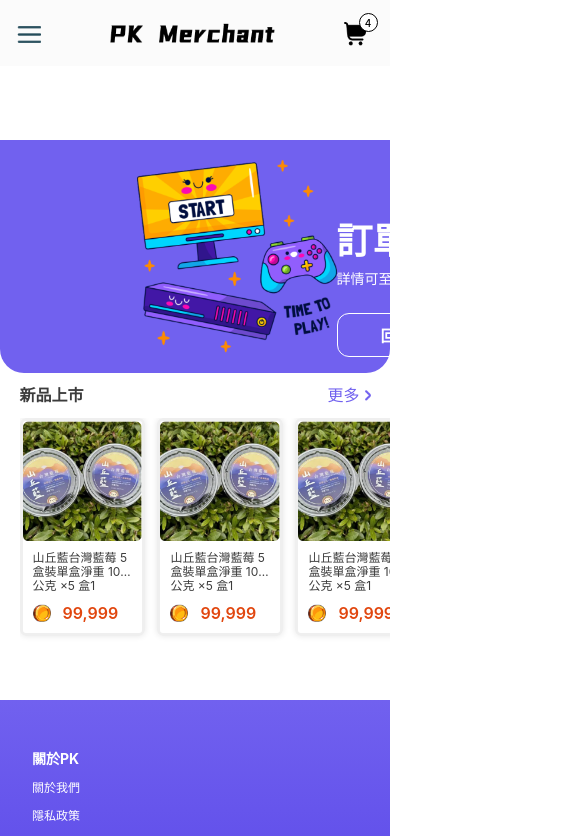
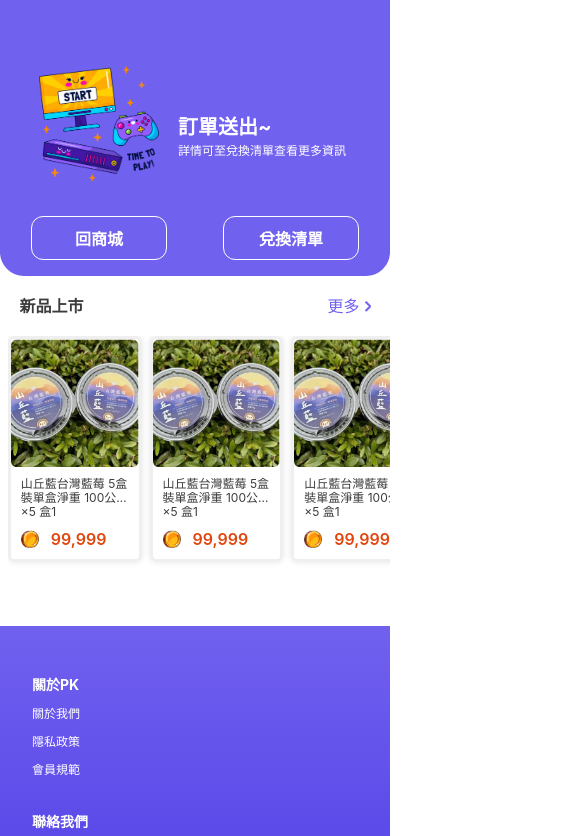
Before and after one commit to ThandarAungUCSM/pk_nuxt, a Nuxt app: page /convertCart in a window 390 px wide. Shown: the top 836 px of the page, 585 px wide, since content can reach past the window. Built offline with nearby package versions, Linux system fonts and the light colour scheme.

Commit message:
mobile convert page

```diff
--- a/pages/convert.vue
+++ b/pages/convert.vue
@@ -474,8 +474,8 @@
       <div class="right-div">
         <b-button v-if="!filledUp" size="sm" class="nfilledup-btn-css">兌換(3)</b-button>
         <b-button v-else-if="filledUp && enoughCoins && !allfilled" size="sm" class="allfill-btn-css">兌換(3)</b-button>
-        <b-button v-else-if="filledUp && !enoughCoins" size="sm" class="nenough-btn-css">額度不足</b-button>
-        <b-button v-else size="sm" class="allfill-btn-css">確認兌換</b-button>
+        <b-button v-else-if="filledUp && !enoughCoins" size="sm" class="nenough-btn-css" @click="gotoPage('nocoin')">額度不足</b-button>
+        <b-button v-else size="sm" class="allfill-btn-css" @click="gotoPage">確認兌換</b-button>
       </div>
     </div>
     <Footer page="productDetail" class="forPC" />
@@ -507,8 +507,12 @@ export default {
       this.checkClick = true
       this.activeId = val
     },
-    gotoPage() {
-      this.$router.push('convertCart')
+    gotoPage(val) {
+      if(val && val === 'nocoin') {
+        this.$router.push({name: 'convertCart', query: {item: val}})
+      } else {
+        this.$router.push('convertCart')
+      }
     }
   }
 }
--- a/pages/convertCart.vue
+++ b/pages/convertCart.vue
@@ -1,13 +1,16 @@
 <template>
   <div>
-    <Header />
+    <Header class="forPC" />
     <div id="" class="convertCart">
-      <div class="first-row">
+      <div class="" :class="!enoughtCoin ? 'nocoin-row' : 'first-row'">
         <div class="convertCart-block">
-          <img class="convert-icon" src="../assets/pc/convert-cart.png" />
-          <div>
-            <p class="order-sent">訂單送出~</p>
-            <p class="more-info">詳情可至兌換清單查看更多資訊</p>
+          <img v-if="!enoughtCoin" class="convert-icon" src="../assets/mobile/nocoin.png" />
+          <img v-else class="convert-icon" src="../assets/pc/convert-cart.png" />
+          <div class="m-css">
+            <p v-if="!enoughtCoin" class="order-sent">訂單送出失敗</p>
+            <p v-else class="order-sent">訂單送出~</p>
+            <p v-if="!enoughtCoin" class="more-info">請檢查網路連線是否正常</p>
+            <p v-else class="more-info">詳情可至兌換清單查看更多資訊</p>
             <div class="btn-group">
               <p class="btn1">
                 回商城
@@ -17,6 +20,14 @@
               </p>
             </div>
           </div>
+        </div>
+        <div class="btn-group1">
+          <p class="btn1">
+            回商城
+          </p>
+          <p class="btn1 btn2" :class="!enoughtCoin ? 'hidebtn' : ''">
+            兌換清單
+          </p>
         </div>
       </div>
       <div class="top-seller-parent">
@@ -61,6 +72,14 @@ export default {
         {name: "山丘藍台灣藍莓 5盒裝單盒淨重 100公克 ×5 盒1", imagePath: require("../assets/mobile/newArrival.png"), price: "99999", originalPrice: "99,999", bid: 9},
         {name: "山丘藍台灣藍莓 5盒裝單盒淨重 100公克 ×5 盒1", imagePath: require("../assets/mobile/newArrival.png"), price: "99999", originalPrice: "99,999", bid: 10}
       ],
+      enoughtCoin: true
+    }
+  },
+  created() {
+    if(this.$route.query && this.$route.query.item) {
+      this.enoughtCoin = false
+    } else {
+      this.enoughtCoin = true
     }
   },
   methods: {
@@ -68,12 +87,27 @@ export default {
   }
 }
 </script>
+<style lang="scss">
+.forPC {
+  @media screen and (max-width: 768px) {
+    display: none;
+  }
+}
+</style>
 <style lang="scss" scoped>
 .convertCart {
   padding-top: 140px;
+  @media screen and (max-width: 768px) {
+    padding-top: 0;
+  }
   .first-row {
     background: #7161EF;
     border-radius: 0 0 24px 24px;
+  }
+  .nocoin-row {
+    background: #EF6A61;
+    border-radius: 0 0 24px 24px;
+  }
   .convertCart-block {
     display: flex;
     justify-content: space-around;
@@ -81,24 +115,45 @@ export default {
     width: 30%;
     margin: auto;
     padding: 1rem 0;
+    @media screen and (max-width: 768px) {
+      width: 100%;
+      padding: 4rem 39px 2rem;
+      justify-content: unset;
+    }
     .convert-icon {
       width: 200px;
-        width: 200px;
+      @media screen and (max-width: 768px) {
+        width: 120px;
+      }
+    }
+    .m-css {
+      @media screen and (max-width: 768px) {
+        margin-left: 19px;
+      }
     }
     .order-sent {
       font-weight: 700;
       font-size: 36px;
       color: #FFF;
       margin-bottom: 0;
+      @media screen and (max-width: 768px) {
+        font-size: 20px;
+      }
     }
     .more-info {
       font-weight: 400;
       font-size: 14px;
       color: #FFF;
       margin-bottom: 24px;
+      @media screen and (max-width: 768px) {
+        font-size: 12px;
+      }
     }
     .btn-group {
       display: flex;
+      @media screen and (max-width: 768px) {
+        display: none;
+      }
       .btn1 {
         border: 1px solid #FFFFFF;
         border-radius: 12px;
@@ -116,6 +171,35 @@ export default {
       }
     }
   }
+  .btn-group1 {
+    display: none;
+    @media screen and (max-width: 768px) {
+      display: flex;
+      align-items: center;
+      justify-content: space-between;
+      padding: 0 31px 1rem;
+    }
+    .btn1 {
+      border: 1px solid #FFFFFF;
+      border-radius: 12px;
+      font-weight: 700;
+      font-size: 1rem;
+      color: #FFF;
+      height: 44px;
+      line-height: 44px;
+      width: 136px;
+      text-align: center;
+      margin-bottom: 0;
+    }
+    .btn2 {
+      margin-left: 29px;
+      @media screen and (max-width: 768px) {
+        margin-left: 0;
+      }
+    }
+    .hidebtn {
+      visibility: hidden;
+    }
   }
 
   .top-seller-parent {
@@ -129,7 +213,7 @@ export default {
       padding: 3rem 120px 2rem;
       @media screen and (max-width: 768px) {
         padding: 0;
-        height: 45px;
+        height: 60px;
         align-items: center;
 
         width: 90%;
@@ -191,7 +275,7 @@ export default {
         overflow-x: scroll;
 
         margin-left: auto;
-        width: 95%;
+        width: 98%;
       }
       .each-item {
         cursor: pointer;
@@ -208,11 +292,11 @@ export default {
         //   border-radius: 0;
         // }
         @media screen and (max-width: 768px) {
-          width: 34%;
+          width: 35%;
           border: 3px solid #EFEFEF;
           box-shadow: 0px 0px 6px rgba(0, 0, 0, 0.1);
           display: inline-block;
-          margin-right: 12px;
+          margin-right: 8px;
           margin-bottom: 1rem;
           border-radius: 6px;
         }
@@ -337,5 +421,3 @@ export default {
   }
 }
 </style>
-<style lang="scss">
-</style>
```
Also changed, not shown: assets/mobile/nocoin.png (added). Lines whose indentation alone changed are shown as unchanged.
